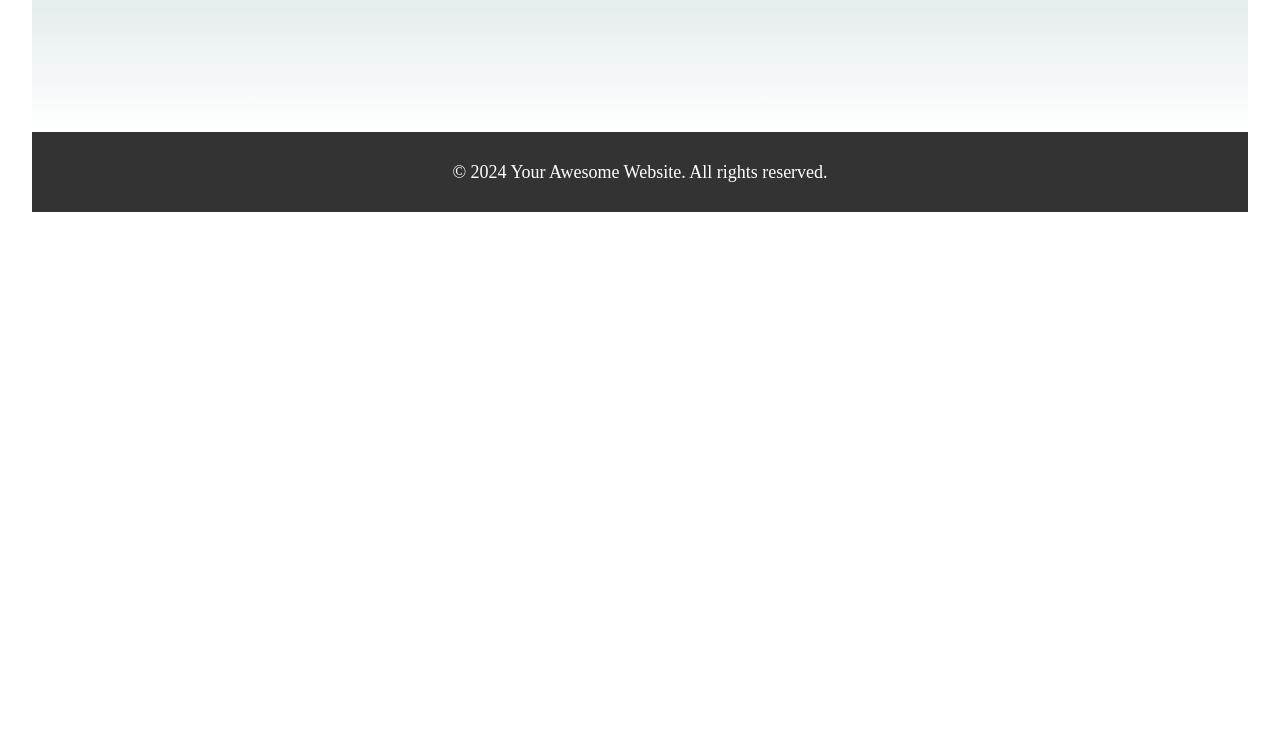
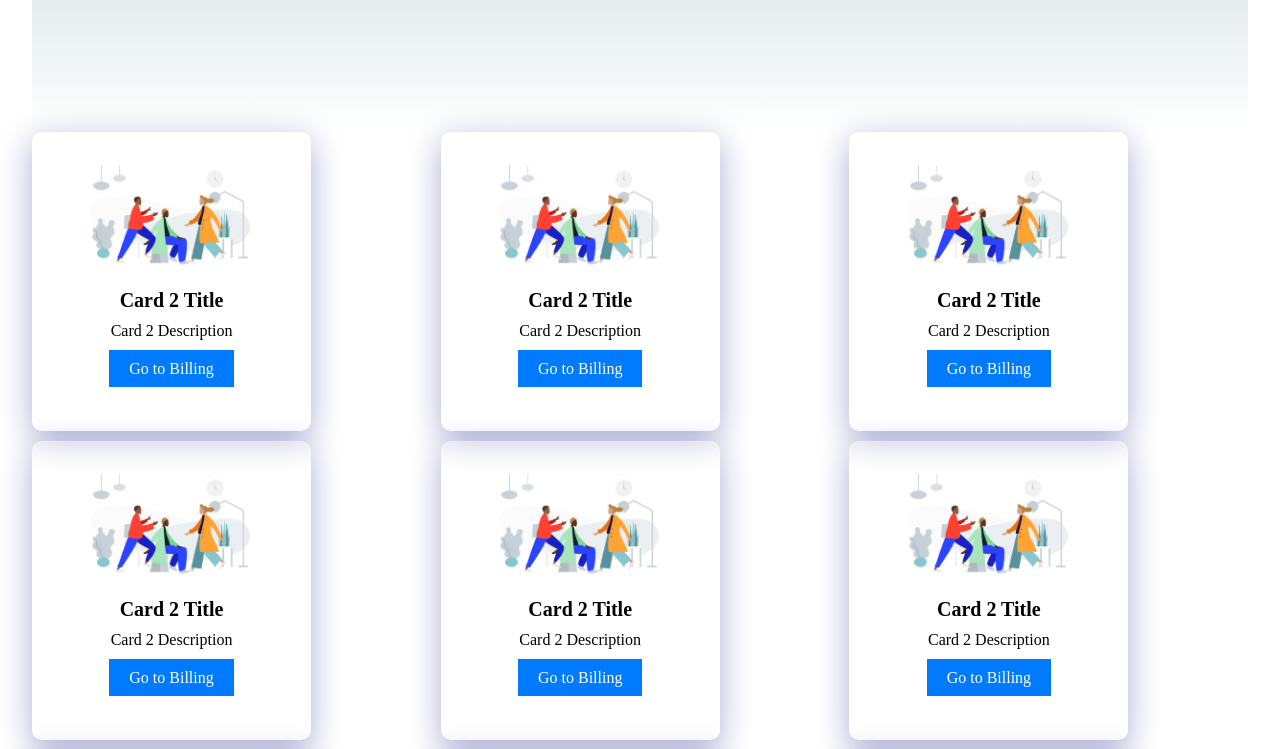
Before and after one commit to MohitSharma2312/canteen, a React (Vite) app in the folder Canteen/: page /home in a window 1280 px wide. Shown: the part 700-1449 px from the top of the page. Before the commit the page ends 944 px from the top, so only its background shows below. Built offline with nearby package versions, Linux system fonts and the light colour scheme.

Commit message:
Update home.jsx

```diff
--- a/Canteen/src/pages/home.jsx
+++ b/Canteen/src/pages/home.jsx
@@ -1,22 +1,73 @@
 import React, { useState, useEffect } from "react";
-import Navbar from "../components/Navbar"; // Import your Navbar component
-import Carousel from "../components/Carousel"; // Import your Carousel component
-import Footer from "../components/Footer"; // Import your Footer component
-import "../CSS/home.css"; // Import your CSS file
+import Navbar from "../components/Navbar";
+import Carousel from "../components/Carousel";
+import Footer from "../components/Footer";
+import Card from "../components/Card"; // Import your Card component
+import "../CSS/home.css";
+import card1 from "../assets/Humaaans - Friend Meeting.png";
+import card2 from "../assets/baking.png";
 
 const homeData = {
-  // Replace with your actual home page content
   title: "Your Awesome Website",
   description: "Welcome to your homepage!",
-  carouselItems: [
+  CarouselItems: [
     {
-      image : "C:/web development/canteen/Canteen/src/assets/Humaaans - Friend Meeting.png", // Replace with your actual image URL
+      image : "Canteen\src\assets\Humaaans - Friend Meeting.png",
       title: "Slide 1 Ttle",
       description: "Slide 1 Description",
     },
     // ... other carousel items
   ],
-};
+    cardItems: [
+      {
+        image : card1 ,
+        title: "Card 2 Title",
+        description: "Card 2 Description",
+      },
+      {
+        image : card1 ,
+        title: "Card 2 Title",
+        description: "Card 2 Description",
+      },
+      {
+        image : card1 ,
+        title: "Card 2 Title",
+        description: "Card 2 Description",
+      },
+      {
+        image : card1 ,
+        title: "Card 2 Title",
+        description: "Card 2 Description",
+      },
+      {
+        image : card1 ,
+        title: "Card 2 Title",
+        description: "Card 2 Description",
+      },{
+        image : card1 ,
+        title: "Card 2 Title",
+        description: "Card 2 Description",
+      },{
+        image : card1 ,
+        title: "Card 2 Title",
+        description: "Card 2 Description",
+      },{
+        image : card1 ,
+        title: "Card 2 Title",
+        description: "Card 2 Description",
+      },{
+        image : card1 ,
+        title: "Card 2 Title",
+        description: "Card 2 Description",
+      },
+      {
+        image : card2 ,
+        title: "Card 2 Title",
+        description: "Card 2 Description",
+      },
+      // ... other card items
+    ],
+  };
 
 export default function Home() {
   const [scrollTop, setScrollTop] = useState(0);
@@ -36,18 +87,26 @@ export default function Home() {
 
   return (
     <div className="container-fluid">
-      <Navbar scrollTop={scrollTop} /> {/* Pass scrollTop to Navbar */}
-      {/* <Carousel items={homeData.carouselItems} /> Pass carousel items to Carousel */}
+      <Navbar scrollTop={scrollTop} />
       <section id="home" className="hero is-full height">
         <div className="hero-body">
           <div className="container has-text-centered">
             <h1>{homeData.title}</h1>
             <p>{homeData.description}</p>
-            {/* Add more content to your home section */}
           </div>
         </div>
       </section>
-      <Footer /> {/* Render Footer */}
+      <div className="container">
+  <div className="card-grid">
+    {homeData.cardItems.map((item, index) => (
+      <div className="col-sm-4" key={index}>
+        <Card item={item} /> {/* Render Card */}
+      </div>
+    ))}
+  </div>
+</div>
+
+      <Footer />
     </div>
   );
 }
```
